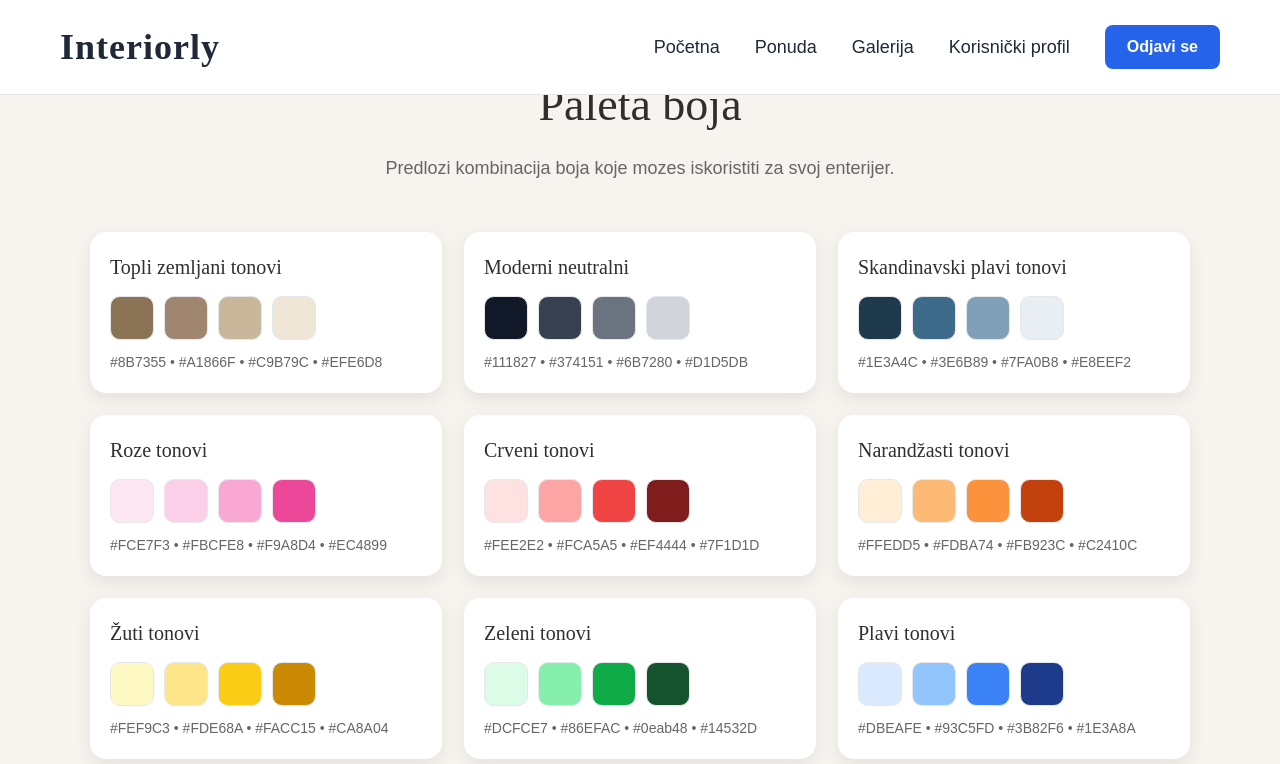
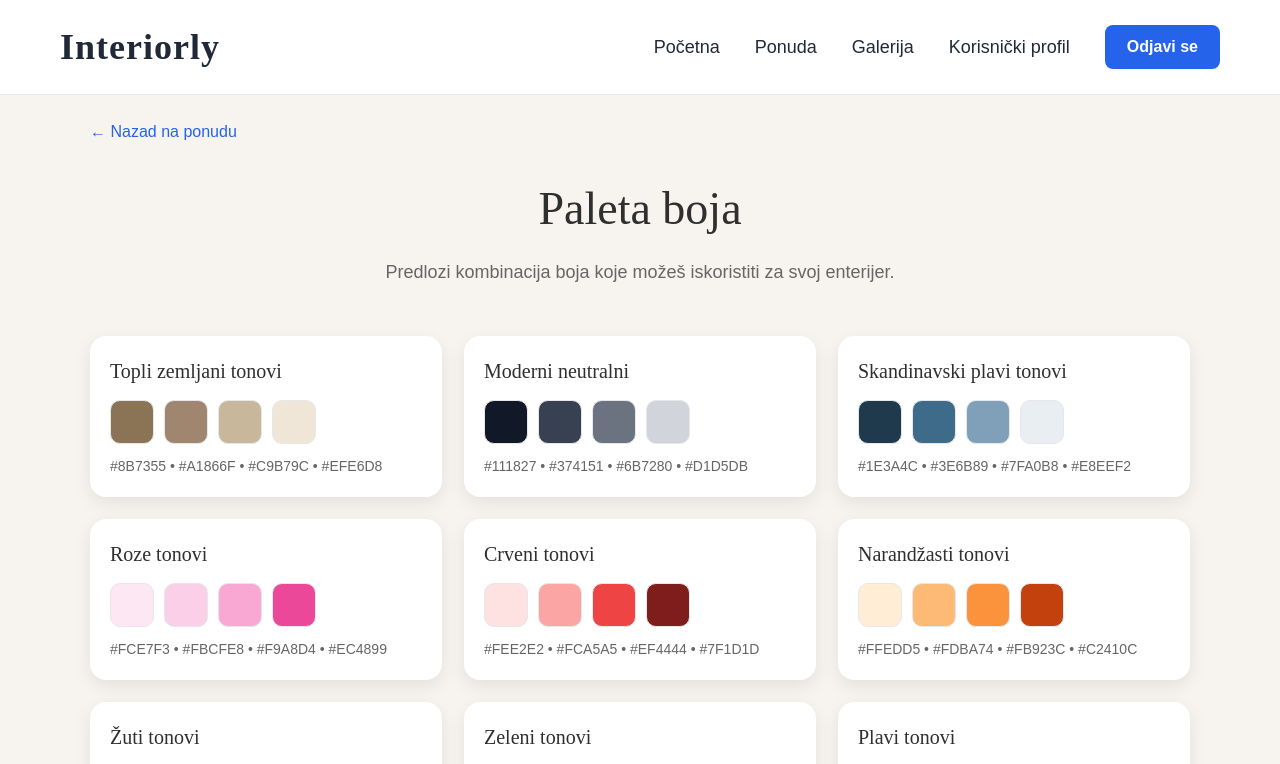
Before and after one commit to elab-development/klijentske-veb-tehnologije-i-skriptni-jezici-2025-26-2024-0587-virtuelni-dizajn-enterijera, a React (Vite) app: page /boje in a window 1280 px wide. Shown: the top 764 px of the page. Built offline with nearby package versions, Linux system fonts and the light colour scheme.

Commit message:
Sredjen navigacioni meni kod Boja

```diff
--- a/src/pages/Boje.tsx
+++ b/src/pages/Boje.tsx
@@ -1,139 +1,51 @@
+import { useNavigate } from "react-router-dom";
+
 function Boje() {
-const palete = [
-  {
-    naziv: "Topli zemljani tonovi",
-    boje: ["#8B7355", "#A1866F", "#C9B79C", "#EFE6D8"],
-  },
-  {
-    naziv: "Moderni neutralni",
-    boje: ["#111827", "#374151", "#6B7280", "#D1D5DB"],
-  },
-  {
-    naziv: "Skandinavski plavi tonovi",
-    boje: ["#1E3A4C", "#3E6B89", "#7FA0B8", "#E8EEF2"],
-  },
-  {
-    naziv: "Roze tonovi",
-    boje: ["#FCE7F3", "#FBCFE8", "#F9A8D4", "#EC4899"],
-  },
-  {
-    naziv: "Crveni tonovi",
-    boje: ["#FEE2E2", "#FCA5A5", "#EF4444", "#7F1D1D"],
-  },
-  {
-    naziv: "Narandžasti tonovi",
-    boje: ["#FFEDD5", "#FDBA74", "#FB923C", "#C2410C"],
-  },
-  {
-    naziv: "Žuti tonovi",
-    boje: ["#FEF9C3", "#FDE68A", "#FACC15", "#CA8A04"],
-  },
-  {
-    naziv: "Zeleni tonovi",
-    boje: ["#DCFCE7", "#86EFAC", "#0eab48", "#14532D"],
-  },
-  {
-    naziv: "Plavi tonovi",
-    boje: ["#DBEAFE", "#93C5FD", "#3B82F6", "#1E3A8A"],
-  },
-  {
-    naziv: "Ljubičasti tonovi",
-    boje: ["#F3E8FF", "#D8B4FE", "#A855F7", "#4C1D95"],
-  },
-];
+  const navigate = useNavigate();
+
+  const palete = [
+    { naziv: "Topli zemljani tonovi", boje: ["#8B7355", "#A1866F", "#C9B79C", "#EFE6D8"] },
+    { naziv: "Moderni neutralni", boje: ["#111827", "#374151", "#6B7280", "#D1D5DB"] },
+    { naziv: "Skandinavski plavi tonovi", boje: ["#1E3A4C", "#3E6B89", "#7FA0B8", "#E8EEF2"] },
+    { naziv: "Roze tonovi", boje: ["#FCE7F3", "#FBCFE8", "#F9A8D4", "#EC4899"] },
+    { naziv: "Crveni tonovi", boje: ["#FEE2E2", "#FCA5A5", "#EF4444", "#7F1D1D"] },
+    { naziv: "Narandžasti tonovi", boje: ["#FFEDD5", "#FDBA74", "#FB923C", "#C2410C"] },
+    { naziv: "Žuti tonovi", boje: ["#FEF9C3", "#FDE68A", "#FACC15", "#CA8A04"] },
+    { naziv: "Zeleni tonovi", boje: ["#DCFCE7", "#86EFAC", "#0eab48", "#14532D"] },
+    { naziv: "Plavi tonovi", boje: ["#DBEAFE", "#93C5FD", "#3B82F6", "#1E3A8A"] },
+    { naziv: "Ljubičasti tonovi", boje: ["#F3E8FF", "#D8B4FE", "#A855F7", "#4C1D95"] },
+  ];
 
   return (
-    <div
-      style={{
-        minHeight: "100vh",
-        backgroundColor: "#f7f3ee",
-        padding: "70px 40px",
-      }}
-    >
-      <div
-        style={{
-          maxWidth: "1100px",
-          margin: "0 auto",
-        }}
-      >
-        <h1
-          style={{
-            textAlign: "center",
-            fontSize: "46px",
-            marginBottom: "16px",
-            color: "#2f2f2f",
-          }}
+    <div style={{ minHeight: "100vh", backgroundColor: "#f7f3ee", paddingTop: "120px", paddingBottom: "60px", paddingLeft: "40px", paddingRight: "40px" }}>
+      <div style={{ maxWidth: "1100px", margin: "0 auto" }}>
+        <button
+          onClick={() => navigate("/products/Boje")}
+          style={{ display: "inline-flex", alignItems: "center", gap: "8px", color: "#2563eb", background: "none", border: "none", cursor: "pointer", fontSize: "16px", marginBottom: "30px", padding: 0 }}
         >
+          ← Nazad na ponudu
+        </button>
+
+        <h1 style={{ textAlign: "center", fontSize: "46px", marginBottom: "16px", color: "#2f2f2f" }}>
           Paleta boja
         </h1>
 
-        <p
-          style={{
-            textAlign: "center",
-            color: "#666",
-            marginBottom: "50px",
-            fontSize: "18px",
-          }}
-        >
-          Predlozi kombinacija boja koje mozes iskoristiti za svoj enterijer.
+        <p style={{ textAlign: "center", color: "#666", marginBottom: "50px", fontSize: "18px" }}>
+          Predlozi kombinacija boja koje možeš iskoristiti za svoj enterijer.
         </p>
 
-        <div
-          style={{
-            display: "grid",
-            gridTemplateColumns: "repeat(auto-fit, minmax(260px, 1fr))",
-            gap: "22px",
-          }}
-        >
+        <div style={{ display: "grid", gridTemplateColumns: "repeat(auto-fit, minmax(260px, 1fr))", gap: "22px" }}>
           {palete.map((paleta) => (
-            <div
-              key={paleta.naziv}
-              style={{
-                backgroundColor: "#fff",
-                borderRadius: "16px",
-                padding: "20px",
-                boxShadow: "0 6px 18px rgba(0,0,0,0.08)",
-              }}
-            >
-              <h2
-                style={{
-                  fontSize: "20px",
-                  marginBottom: "14px",
-                  color: "#2f2f2f",
-                }}
-              >
+            <div key={paleta.naziv} style={{ backgroundColor: "#fff", borderRadius: "16px", padding: "20px", boxShadow: "0 6px 18px rgba(0,0,0,0.08)" }}>
+              <h2 style={{ fontSize: "20px", marginBottom: "14px", color: "#2f2f2f" }}>
                 {paleta.naziv}
               </h2>
-
-              <div
-                style={{
-                  display: "flex",
-                  gap: "10px",
-                  marginBottom: "12px",
-                }}
-              >
+              <div style={{ display: "flex", gap: "10px", marginBottom: "12px" }}>
                 {paleta.boje.map((boja) => (
-                  <div
-                    key={boja}
-                    title={boja}
-                    style={{
-                      width: "44px",
-                      height: "44px",
-                      borderRadius: "10px",
-                      backgroundColor: boja,
-                      border: "1px solid #e5e7eb",
-                    }}
-                  />
+                  <div key={boja} title={boja} style={{ width: "44px", height: "44px", borderRadius: "10px", backgroundColor: boja, border: "1px solid #e5e7eb" }} />
                 ))}
               </div>
-
-              <p
-                style={{
-                  margin: 0,
-                  color: "#666",
-                  fontSize: "14px",
-                }}
-              >
+              <p style={{ margin: 0, color: "#666", fontSize: "14px" }}>
                 {paleta.boje.join("  •  ")}
               </p>
             </div>
--- a/src/pages/Podaci.tsx
+++ b/src/pages/Podaci.tsx
@@ -1,5 +1,5 @@
 import { useState, useEffect } from "react";
-import { User, Mail, Edit2, Save } from "lucide-react";
+import { User, Mail, } from "lucide-react";
 import { Korisnik } from "../models/KorisnikModel";
 import Dugme from "../components/Dugme";
 
```
